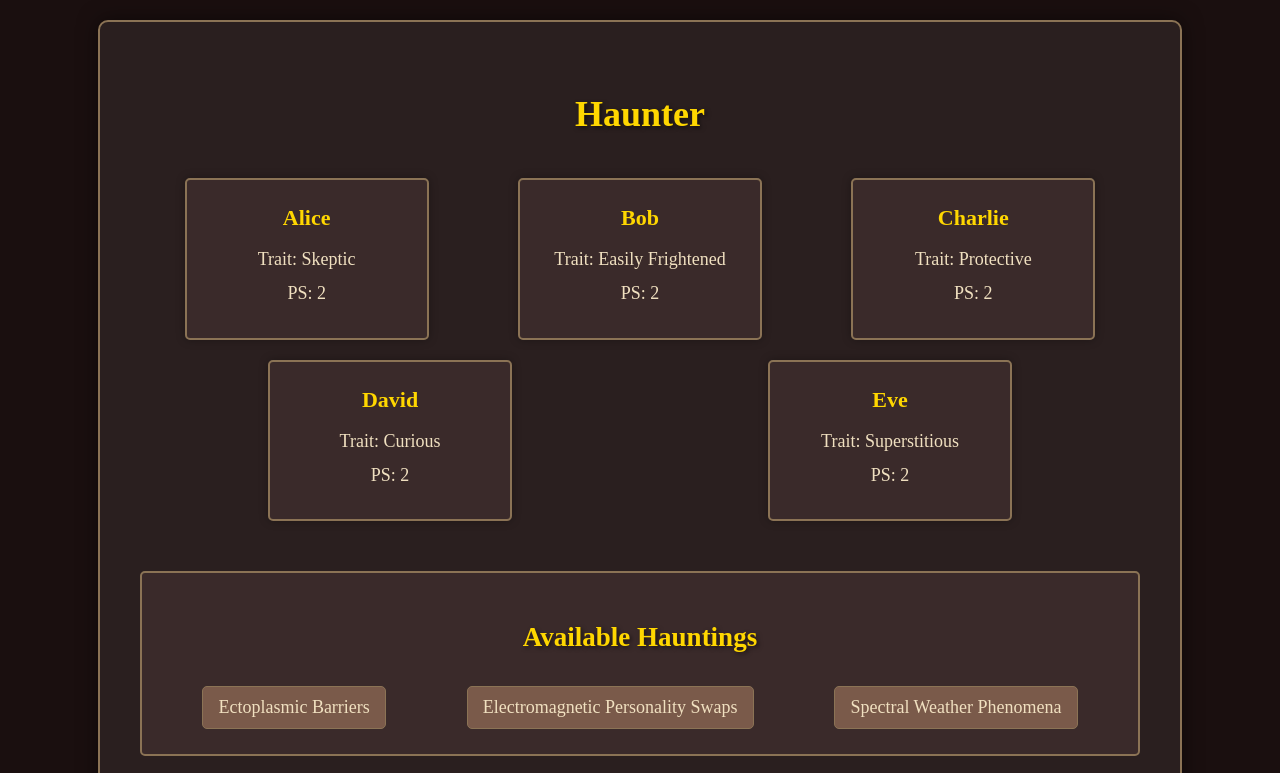
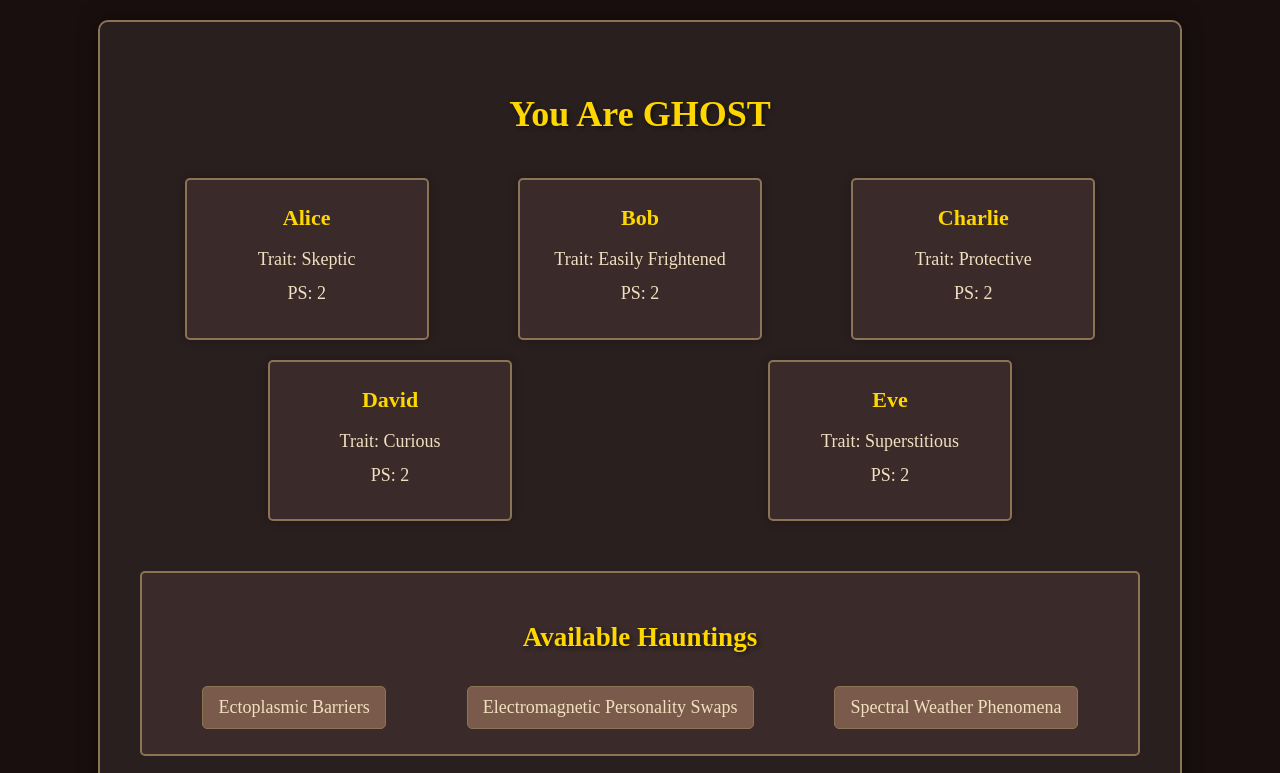
Before and after one commit to WebCodeDemo/Haunter, a plain HTML site: page index.html in a window 1280 px wide. Shown: the top 773 px of the page. Drawn offline with Linux system fonts and the light colour scheme; a web font is replaced by a local one.

Commit message:
Update index.html

```diff
--- a/index.html
+++ b/index.html
@@ -9,7 +9,7 @@
 </head>
 <body>
     <div id="game-container">
-        <h1>Haunter</h1>
+        <h1>You Are GHOST</h1>
 
         <div id="people-container">
             <!-- People will be dynamically added here -->
```
